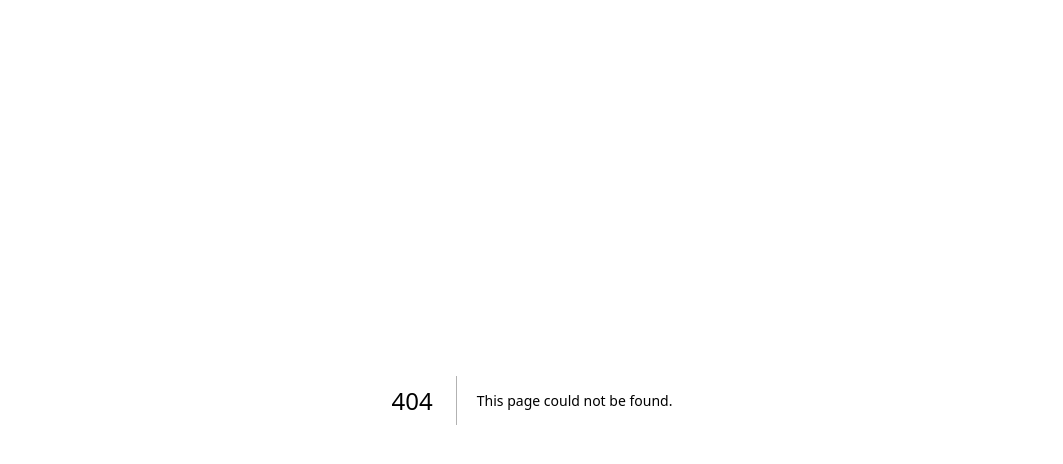
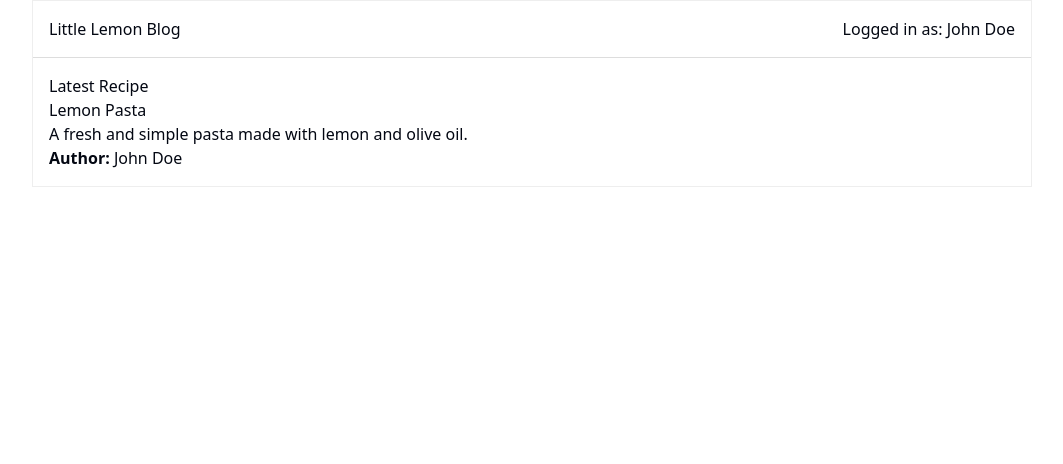
Before and after one commit to waqiyuddev/meta-react-advanced, a Next.js app: page /userContext in a window 1280 px wide. Before the commit this address had no page. Shown: the top 464 px of the page, without its empty margins (108-1171 px from the left). Built offline with nearby package versions, Linux system fonts and the light colour scheme.

Commit message:
User Context

```diff
--- /dev/null
+++ b/src/app/userContext/page.tsx
@@ -0,0 +1,111 @@
+"use client"
+
+import { createContext, useContext, useState } from "react"
+
+/* =========================
+   1. CREATE CONTEXT
+========================= */
+
+type User = {
+    name: string
+}
+
+type UserContextType = {
+    user: User | null
+}
+
+const UserContext = createContext<UserContextType | undefined>(undefined)
+
+/* =========================
+   2. CUSTOM HOOK
+========================= */
+
+function useUser() {
+    const context = useContext(UserContext)
+
+    if (!context) {
+        throw new Error("useUser must be used inside UserProvider")
+    }
+
+    return context
+}
+
+/* =========================
+   3. PROVIDER
+========================= */
+
+function UserProvider({ children }: { children: React.ReactNode }) {
+    const [user] = useState<User>({
+        name: "John Doe",
+    })
+
+    return (
+        <UserContext.Provider value={{ user }}>
+            {children}
+        </UserContext.Provider>
+    )
+}
+
+/* =========================
+   4. COMPONENTS
+========================= */
+
+function Header() {
+    const { user } = useUser()
+
+    return (
+        <header
+            style={{
+                display: "flex",
+                justifyContent: "space-between",
+                padding: "16px",
+                borderBottom: "1px solid #ddd",
+            }}
+        >
+            <h2>Little Lemon Blog</h2>
+            <span>Logged in as: {user?.name}</span>
+        </header>
+    )
+}
+
+function BlogPage() {
+    const { user } = useUser()
+
+    return (
+        <main style={{ padding: "16px" }}>
+            <h3>Latest Recipe</h3>
+
+            <h4>Lemon Pasta</h4>
+            <p>
+                A fresh and simple pasta made with lemon and olive oil.
+            </p>
+
+            <p>
+                <strong>Author:</strong> {user?.name}
+            </p>
+        </main>
+    )
+}
+
+/* =========================
+   5. PAGE EXPORT
+========================= */
+
+export default function Page() {
+    return (
+        <UserProvider>
+            {/* PAGE WRAPPER WITH MAX WIDTH */}
+            <div
+                style={{
+                    maxWidth: "1000px",
+                    marginLeft: "auto",
+                    marginRight: "auto",
+                    border: "1px solid #eee",
+                }}
+            >
+                <Header />
+                <BlogPage />
+            </div>
+        </UserProvider>
+    )
+}
```
